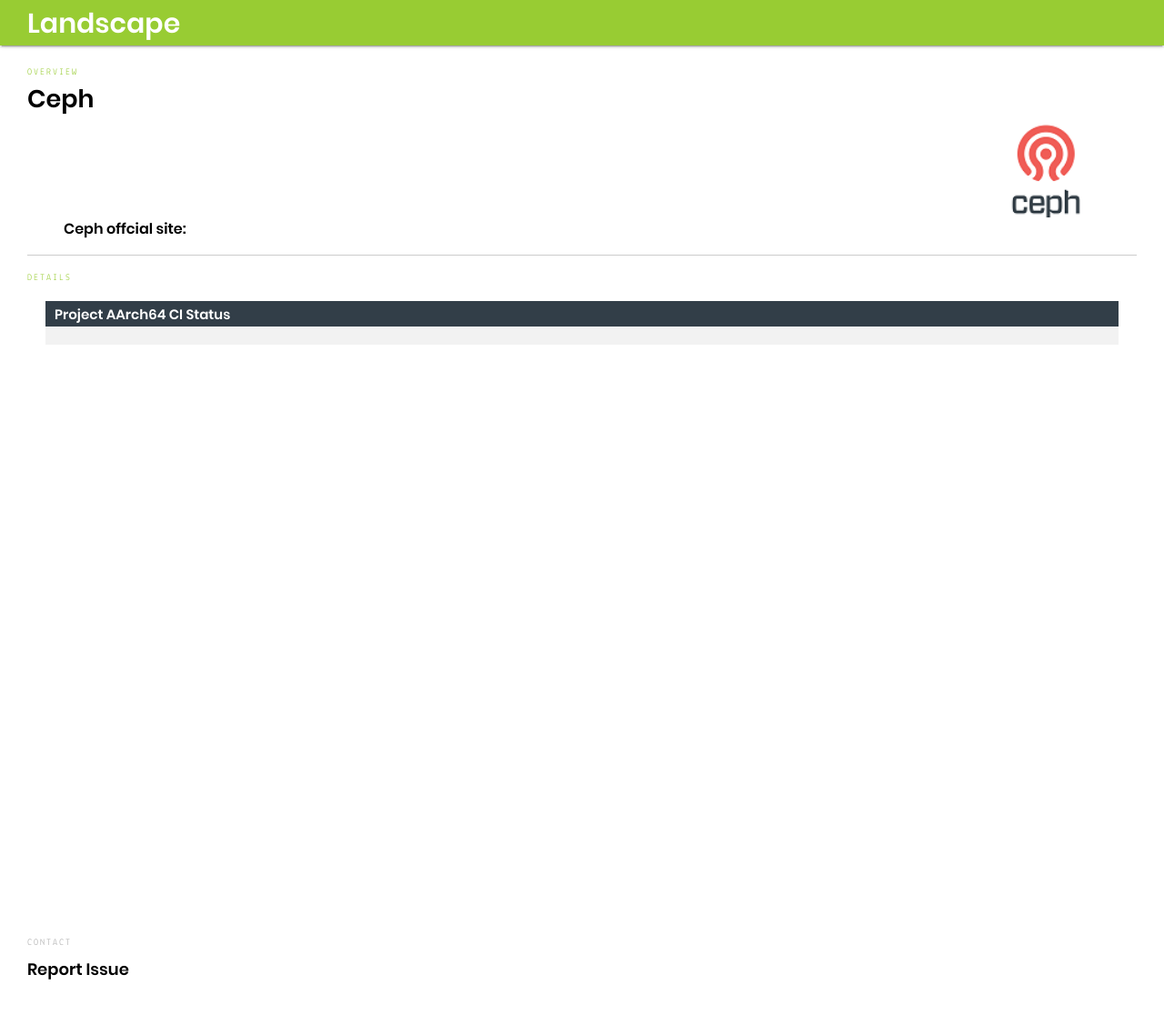
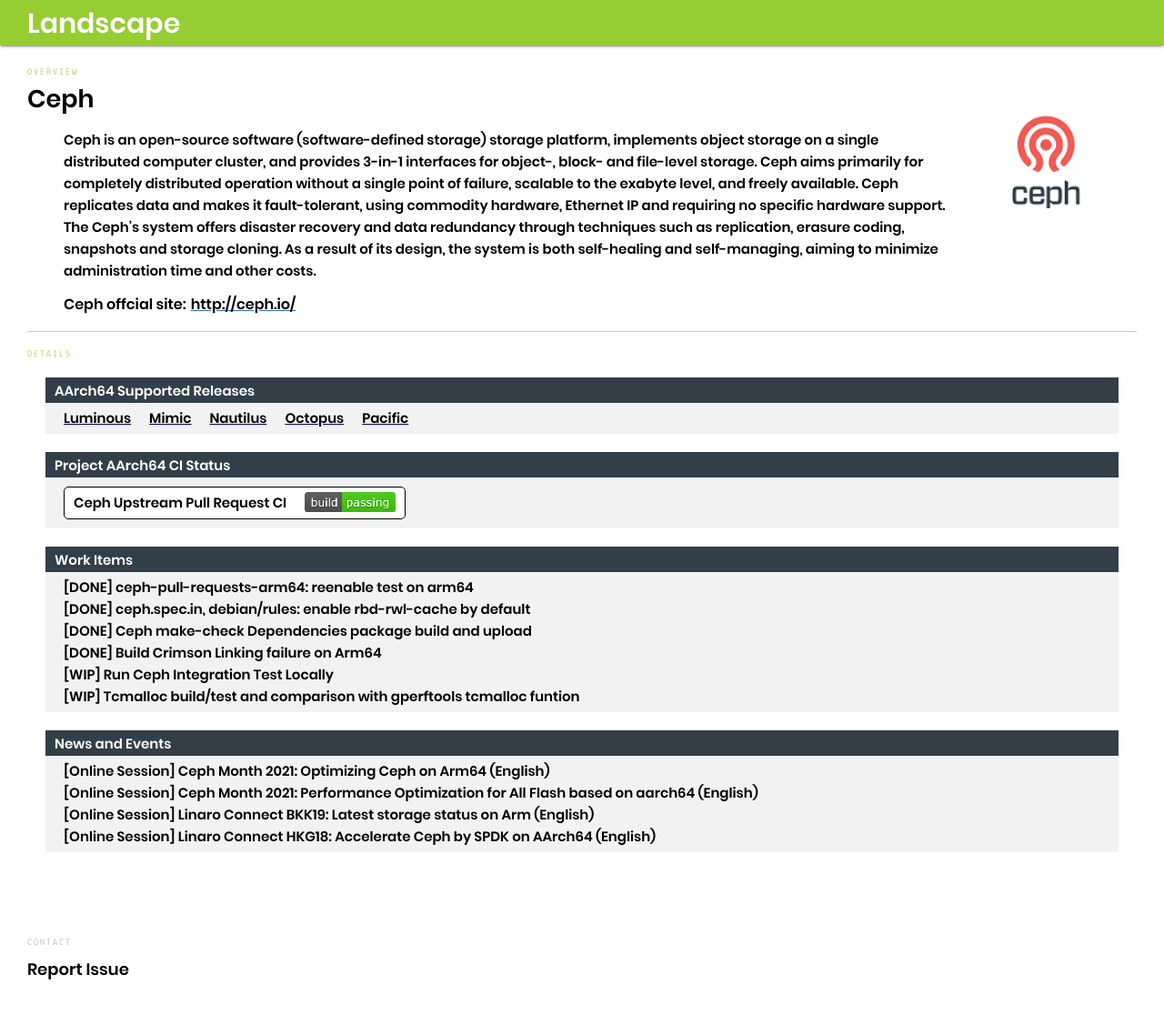
Before and after one commit to kunpengcompute/arm-landscape, a Jekyll site: the page built from _posts/cloud/2021-01-29-Ceph.md, in a window 1280 px wide and 1171 px high. Shown: the top 1116 px of the window at 91% size. Built offline with Jekyll 4.4.1, drawn with Linux system fonts in a browser that asks for light colours.

Commit message:
Add detailed information for Ceph (#30)
Signed-off-by: Kevin Zhao <kevin.zhao@linaro.org>

```diff
--- a/_posts/cloud/2021-01-29-Ceph.md
+++ b/_posts/cloud/2021-01-29-Ceph.md
@@ -10,8 +10,81 @@ project:
   title: "Ceph"
   type: "C++"
   ci_url: "https://jenkins.ceph.com/view/all/job/ceph-pull-requests-arm64/"
-  url: "https://jenkins.ceph.com/view/all/job/ceph-pull-requests-arm64/"
+  url: "Ceph"
+  project_official_url: "http://ceph.io/"
   logo: "/assets/images/cloud/ceph/logo.png"
+  overview: "Ceph is an open-source software (software-defined storage) storage platform, implements object storage on a single distributed computer cluster, and provides 3-in-1 interfaces for object-, block- and file-level storage. Ceph aims primarily for completely distributed operation without a single point of failure, scalable to the exabyte level, and freely available. Ceph replicates data and makes it fault-tolerant, using commodity hardware, Ethernet IP and requiring no specific hardware support. The Ceph’s system offers disaster recovery and data redundancy through techniques such as replication, erasure coding, snapshots and storage cloning. As a result of its design, the system is both self-healing and self-managing, aiming to minimize administration time and other costs."
+
+supported_releases:
+  - release:
+    version: "Luminous"
+    url: "https://docs.ceph.com/en/latest/releases/lumious"
+  - release:
+    version: "Mimic"
+    url: "https://docs.ceph.com/en/latest/releases/mimic"
+  - release:
+    version: "Nautilus"
+    url: "https://docs.ceph.com/en/latest/releases/nautilus"
+  - release:
+    version: "Octopus"
+    url: "https://docs.ceph.com/en/latest/releases/octopus"
+  - release:
+    version: "Pacific"
+    url: "https://docs.ceph.com/en/latest/releases/pacific"
+
+project_ci:
+    - CI:
+      title: "Ceph Upstream Pull Request CI"
+      status: "/assets/images/common/CI_status.png"
+      url: "https://jenkins.ceph.com/view/all/job/ceph-pull-requests-arm64/"
+
+work_items:
+  - work:
+    title: "ceph-pull-requests-arm64: reenable test on arm64"
+    url: "https://github.com/ceph/ceph-build/pull/1857"
+    status: "DONE"
+  - work:
+    title: "ceph.spec.in, debian/rules: enable rbd-rwl-cache by default"
+    url: "https://github.com/ceph/ceph/pull/41998"
+    status: "DONE"
+  - work:
+    title: "Ceph make-check Dependencies package build and upload"
+    url: "https://linaro.atlassian.net/browse/STOR-22"
+    status: "DONE"
+  - work:
+    title: "Build Crimson Linking failure on Arm64"
+    url: "https://github.com/ceph/ceph/pull/42367"
+    status: "DONE"
+  - work:
+    title: "Run Ceph Integration Test Locally"
+    url: "https://linaro.atlassian.net/browse/STOR-28"
+    status: "WIP"
+  - work:
+    title: "Tcmalloc build/test and comparison with gperftools tcmalloc funtion"
+    url: "https://linaro.atlassian.net/browse/STOR-40"
+    status: "WIP"
+
+events:
+    - event:
+      title: "Ceph Month 2021: Optimizing Ceph on Arm64"
+      type: "Online Session"
+      url: "https://www.youtube.com/watch?v=IzYYOdm2nuE"
+      language: "English"
+    - event:
+      title: "Ceph Month 2021: Performance Optimization for All Flash based on aarch64"
+      type: "Online Session"
+      url: "https://www.youtube.com/watch?v=SLOfsUC71J8"
+      language: "English"
+    - event:
+      title: "Linaro Connect BKK19: Latest storage status on Arm"
+      type: "Online Session"
+      url: "https://connect.linaro.org/resources/bkk19/bkk19-104/"
+      language: "English"
+    - event:
+      title: "Linaro Connect HKG18: Accelerate Ceph by SPDK on AArch64"
+      type: "Online Session"
+      url: "https://connect.linaro.org/resources/hkg18/hkg18-112/"
+      language: "English"
 
 ---
 <p>Ceph</p>
```
